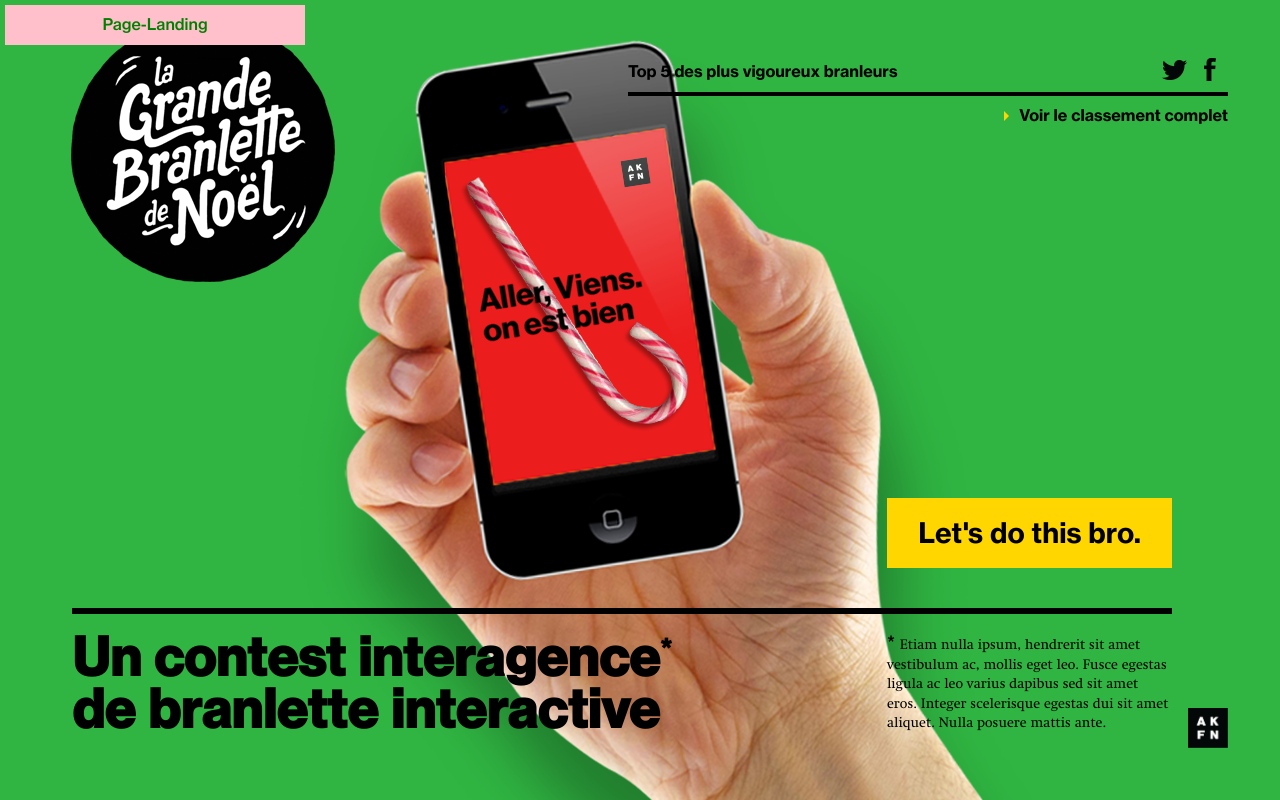
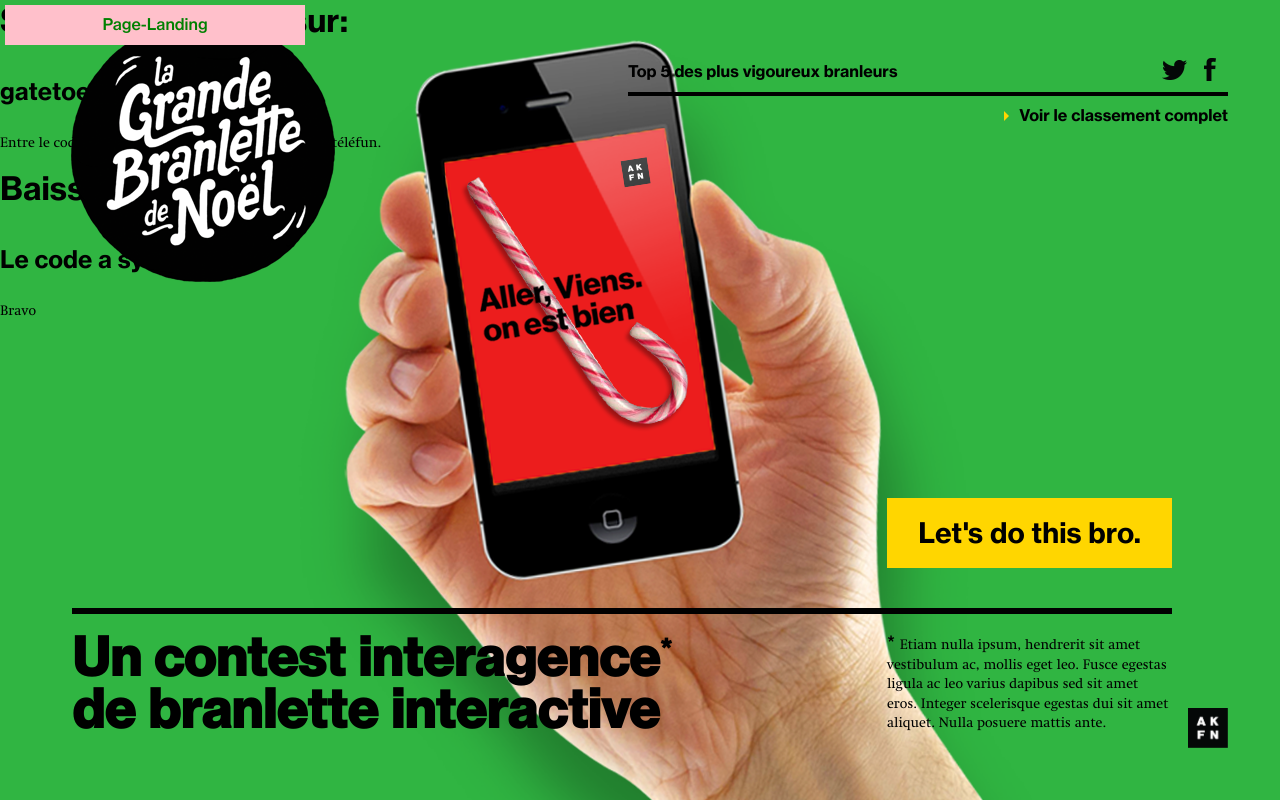
Before and after one commit to alexleclair/branlette, a PHP site: page / in a window 1280 px wide. Run offline with PHP 8.4, Linux system fonts and the light colour scheme; some libraries are stand-ins or nearby versions.

Commit message:
no message

```diff
--- a/static/index.php
+++ b/static/index.php
@@ -28,6 +28,8 @@
 <div class="page-landing step">
     <div class="stepmaster">Page-Landing</div>
 
+    <div class="landing-intro">
+
          <div class="bras"></div>
         <div class="main">
         <button type="button" class="right start">Let's do this bro.</button>
@@ -36,6 +38,32 @@
         <p class="right">Etiam nulla ipsum, hendrerit sit amet vestibulum ac, mollis eget leo. Fusce egestas ligula ac leo varius dapibus sed sit amet eros. Integer scelerisque egestas dui sit amet aliquet. Nulla posuere mattis ante.</p>
         </div>
     </div>
+
+    </div>
+
+    <div class="landing-code">
+        <div class="bras2">
+        <div class="biphone-contenu">
+            <h1>Sur ton mobile var sur:</h1>
+            <h2>gatetoecestnoel.com</h2>
+            <p>Entre le code suivant pour connecter ton intelligent téléfun.</p>
+            <div class="code" data-info="code"></div>
+        </div>
+    </div>
+    </div>
+
+    <div class="landing-confirmation">
+        <div class="bras2">
+        <div class="biphone-contenu">
+            <h1>Baisse les yeux:</h1>
+            <h2>Le code a synché.</h2>
+            <p>Bravo</p>
+            <div class="code" data-info="code"></div>
+        </div>
+    </div>
+    </div>
+
+
     <div class="sidebar">
         <header>
             <div class="left">Top 5 des plus vigoureux branleurs</div>
@@ -140,98 +227,13 @@
     <h3>Ajouter mon agence de branleur:</h3> <form><input type="text" value="" /></form>
 </div>
 
-<!-- Page de crossage -->
+<div class="pageiphone-shake">
 
-<!-- 3 states: 1. intro, 2. shaking, 3. repos/fatigué -->
-
-<div class="page-shake step" style="display: none;">
-    <div class="stepmaster">page-shake</div>
-
-    <div class="shake-bras">
-        <img src="img/bras3.png" />
-    </div>
-
-    <div class="shake-nombre">
-        <div data-info="shake-sessioncount">0</div>
-    </div>
-
-    <div class="shake-bulle">
-        <h3>Enweille. Lâche-pas la banane!</h3>
-    </div>
-
-    <div class="shake-bulle">
-        <h3>Enweille. Lâche-pas la banane!</h3>
-    </div>
-
-    <div class="shake-bulle">
-        <h3>Enweille. Lâche-pas la banane!</h3>
-    </div>
-
-    <div class="shake-bulle">
-        <h3>Enweille. Lâche-pas la banane!</h3>
-    </div>
-
-    <div class="shake-bulle">
-        <h3>Enweille. Lâche-pas la banane!</h3>
-    </div>
-
-    <div class="shake-bulle">
-        <h3>Enweille. Lâche-pas la banane!</h3>
-    </div>
-
-    <h1 style="display: none;">Allo Cossette.<br>Shake comme si y’avait pas de lendemain.</h1>
-
-    <div class="switch">
-        <button type="button" class="small">Permuter la branlette</button>
-        <button type="button" class="small" data-action="shake">Shake it</button>
-    </div>
-
-    <div class="shake-bottomcount"></div>
+        <div>
 
         </div>
-
-<!-- Quand c fini pis ye venu -->
-
-<div class="page-shake-iphone step"  style="display: none;">
-    <div class="stepmaster">page-shake-iphone</div>
-</div>
-
-
-<!-- Quand c fini pis ye venu -->
-
-<div class="page-shake-fini step" style="display: none;">
-    <div class="stepmaster">page-shake-fini</div>
 
 </div>
 
 
-
-<!-- Classement -->
-
-<div class="page-classement step" style="display: none;">
-    <div class="stepmaster">page-classement</div>
-    <div class="classement">
-        <header>
-            <div>Hey Cossette, Gâte-toé, c'est Noël</div>
-
-        </header>
-    <div id="leaderboard">
-
-    </div>
-</div>
-    <div class="sidebar">
-        <header>
-            <div class="left">Hey Cossette, Gâte-toé, c'est Noël</div>
-            <div class="right"><a href="#twitter" class="icon-twitter"><div>twitter</div></a><a href="#facebook" class="icon-facebook"><div>facebook</div></a></div>
-        </header>
-        <div class="leftscore">
-            <h1>14/168</h1>
-            <footer><a href="/"><div class="arrow-left"></div>Retour à la branlette</a></footer>
-        </div>
-            <p class="right">Etiam nulla ipsum, hendrerit sit amet vestibulum ac, mollis eget leo. Fusce egestas ligula ac leo varius dapibus sed sit amet eros. Integer scelerisque egestas dui sit amet aliquet. Nulla posuere mattis ante, a f orci quam, tempor eu tristique vel, ultricies sit amet felis. Mauris volutpat, lacus non viverra porta, nisi mi fringilla risus, pharetra rutrum metus diam a purus.</p>
-        </div>
-    </div>
-
-</div>
-
 <?php include('footer.php');?>
```
Also changed, not shown: other parts of static/index.php (+72 -13 lines). Lines whose indentation alone changed are shown as unchanged.
